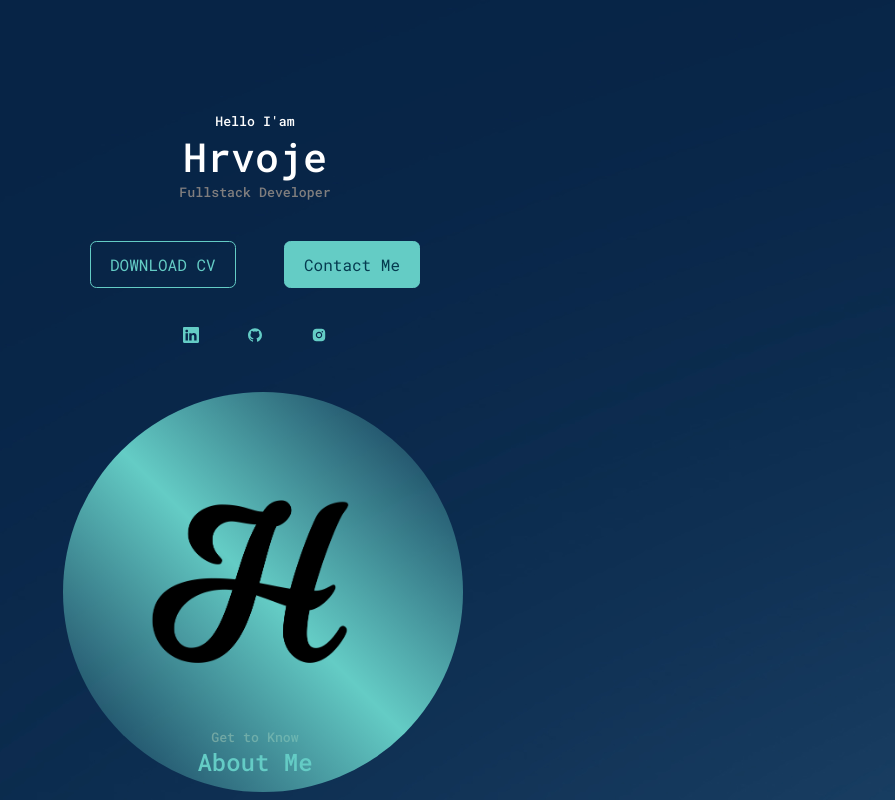
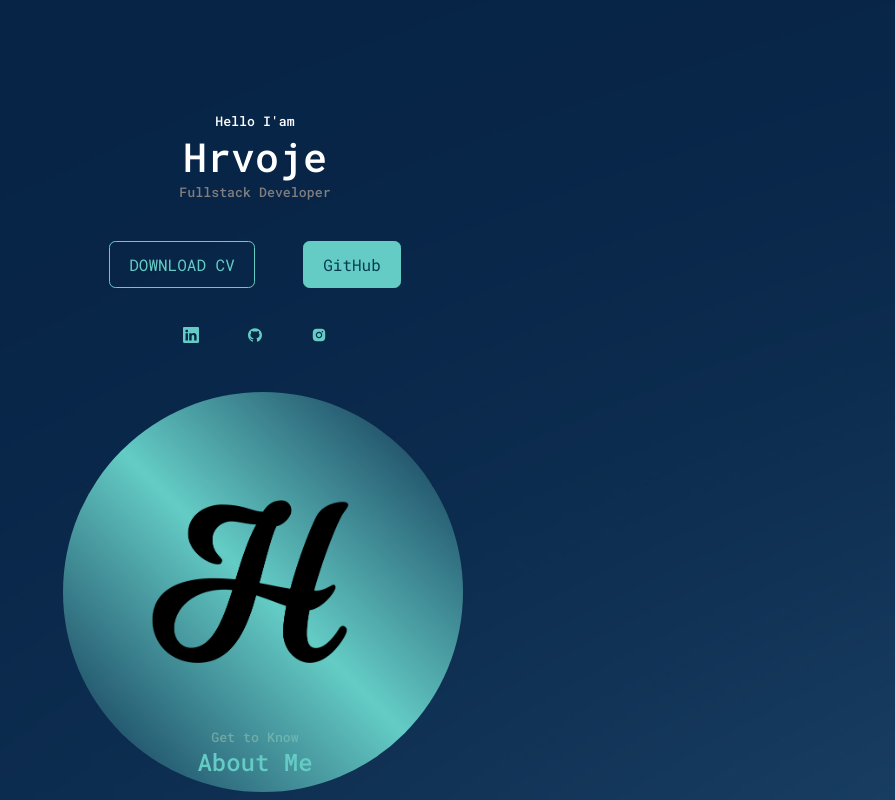
Before and after one commit to ApiiiG/react-portfolio, a React (Create React App) app: page / in a window 1280 px wide. Shown: the top 800 px of the page, without its empty margins (385-1280 px from the left). Built offline with nearby package versions, Linux system fonts and the light colour scheme.

Commit message:
Edited header

```diff
--- a/src/components/header/CTA.jsx
+++ b/src/components/header/CTA.jsx
@@ -5,7 +5,7 @@ const CTA = () => {
   return (
     <div className="cta">
         <a href={CV} download className='btn'>DOWNLOAD CV</a>
-        <a href="#contact" className='btn btn-primary'>Contact Me</a>
+        <a href="https://github.com/ApiiiG" className='btn btn-primary'>GitHub</a>
     </div>
     )
 }
```
